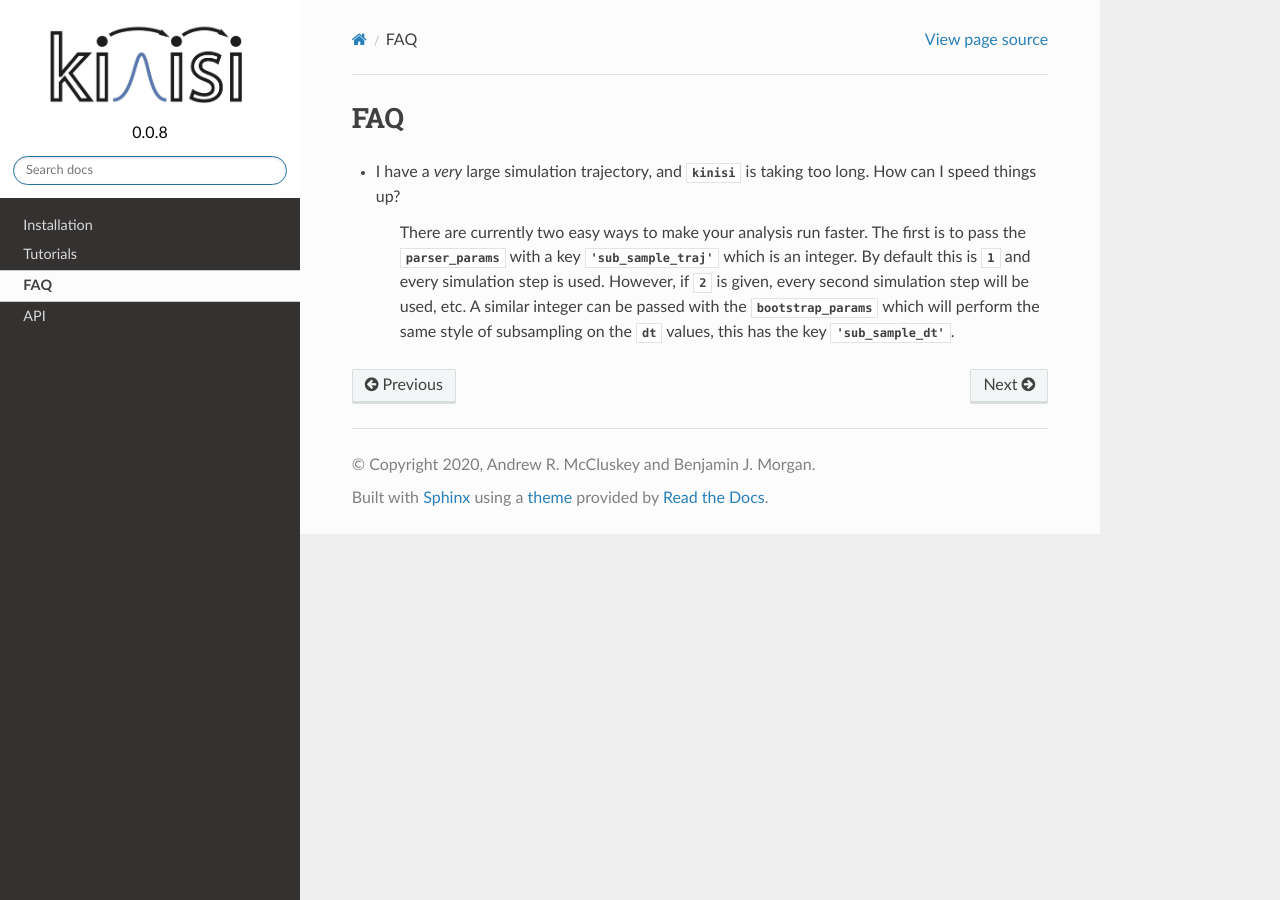
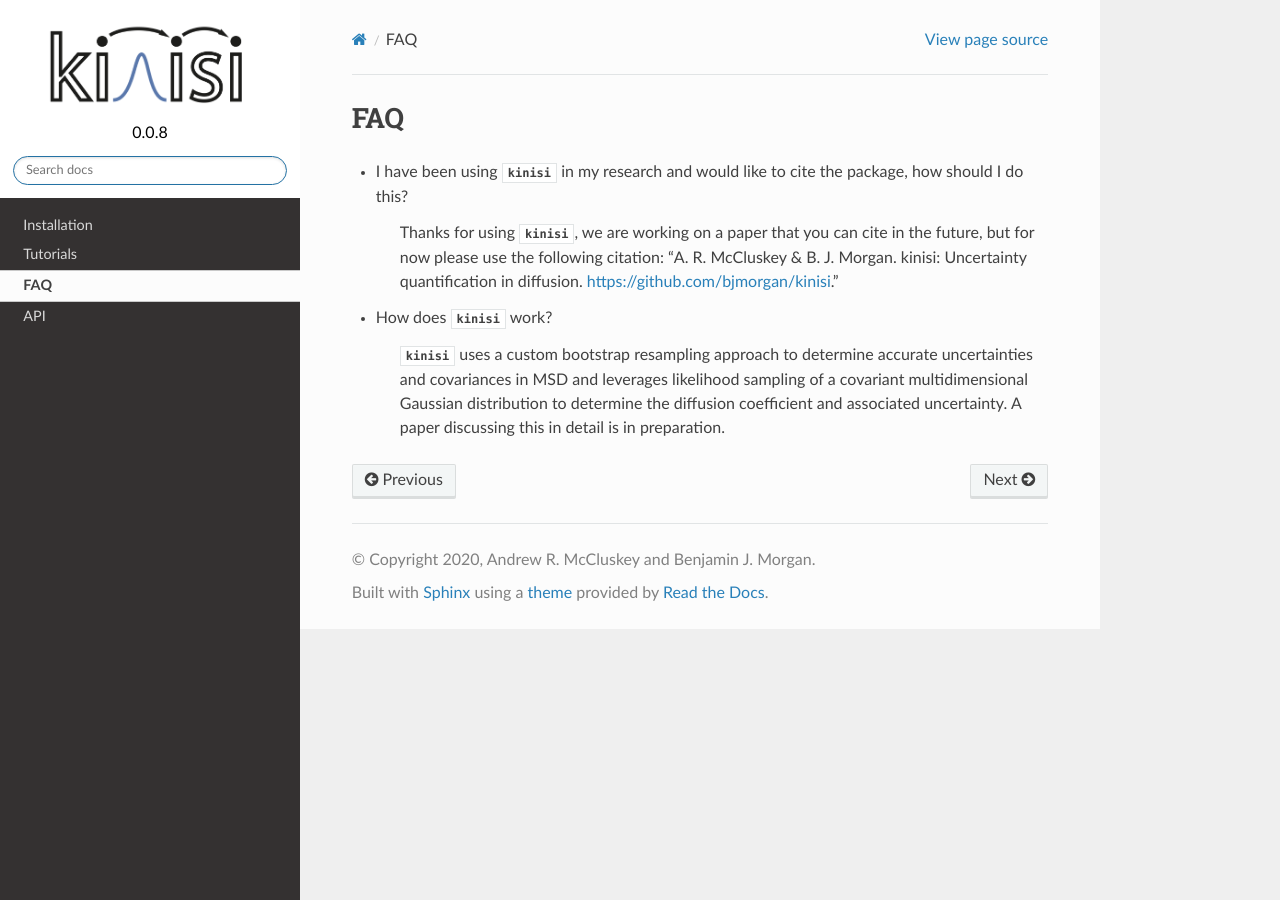
Before and after one commit to bjmorgan/kinisi, a Sphinx documentation site: the page built from docs/source/faq.rst, in a window 1280 px wide. Built offline with Sphinx 7.4.7 and the Read the Docs theme 2.0.0, drawn with Linux system fonts in a browser that asks for light colours; formulas are drawn with MathJax 3.

Commit message:
updating faq

```diff
--- a/docs/source/faq.rst
+++ b/docs/source/faq.rst
@@ -1,6 +1,10 @@
 FAQ
 ===
 
-- I have a *very* large simulation trajectory, and :py:mod:`kinisi` is taking too long. How can I speed things up?
+- I have been using :py:mod:`kinisi` in my research and would like to cite the package, how should I do this?
 
-    There are currently two easy ways to make your analysis run faster. The first is to pass the :py:attr:`parser_params` with a key :py:attr:`'sub_sample_traj'` which is an integer. By default this is :py:attr:`1` and every simulation step is used. However, if :py:attr:`2` is given, every second simulation step will be used, etc. A similar integer can be passed with the :py:attr:`bootstrap_params` which will perform the same style of subsampling on the :py:attr:`dt` values, this has the key :py:attr:`'sub_sample_dt'`.
+    Thanks for using :py:mod:`kinisi`, we are working on a paper that you can cite in the future, but for now please use the following citation: “A. R. McCluskey & B. J. Morgan. kinisi: Uncertainty quantification in diffusion. https://github.com/bjmorgan/kinisi.”
+
+- How does :py:mod:`kinisi` work?
+
+    :py:mod:`kinisi` uses a custom bootstrap resampling approach to determine accurate uncertainties and covariances in MSD and leverages likelihood sampling of a covariant multidimensional Gaussian distribution to determine the diffusion coefficient and associated uncertainty. A paper discussing this in detail is in preparation.
```
